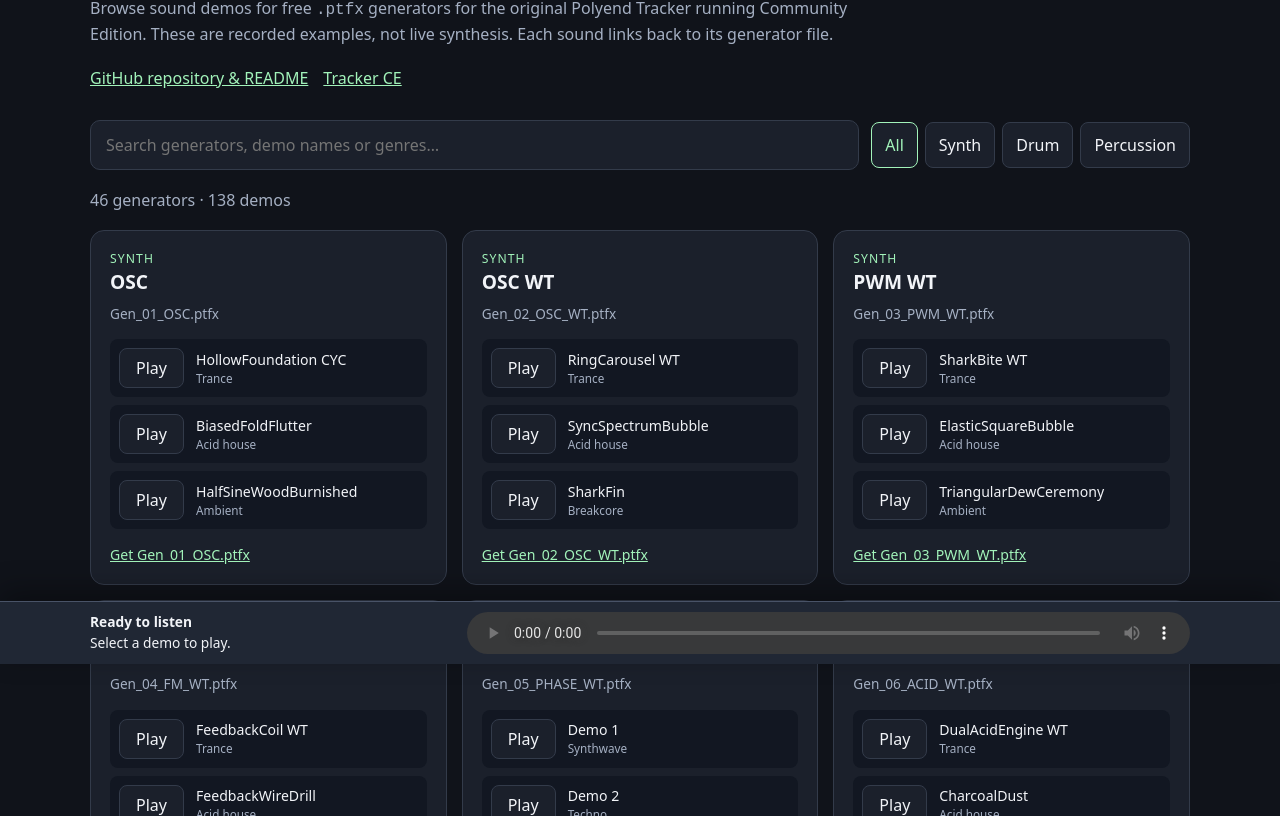
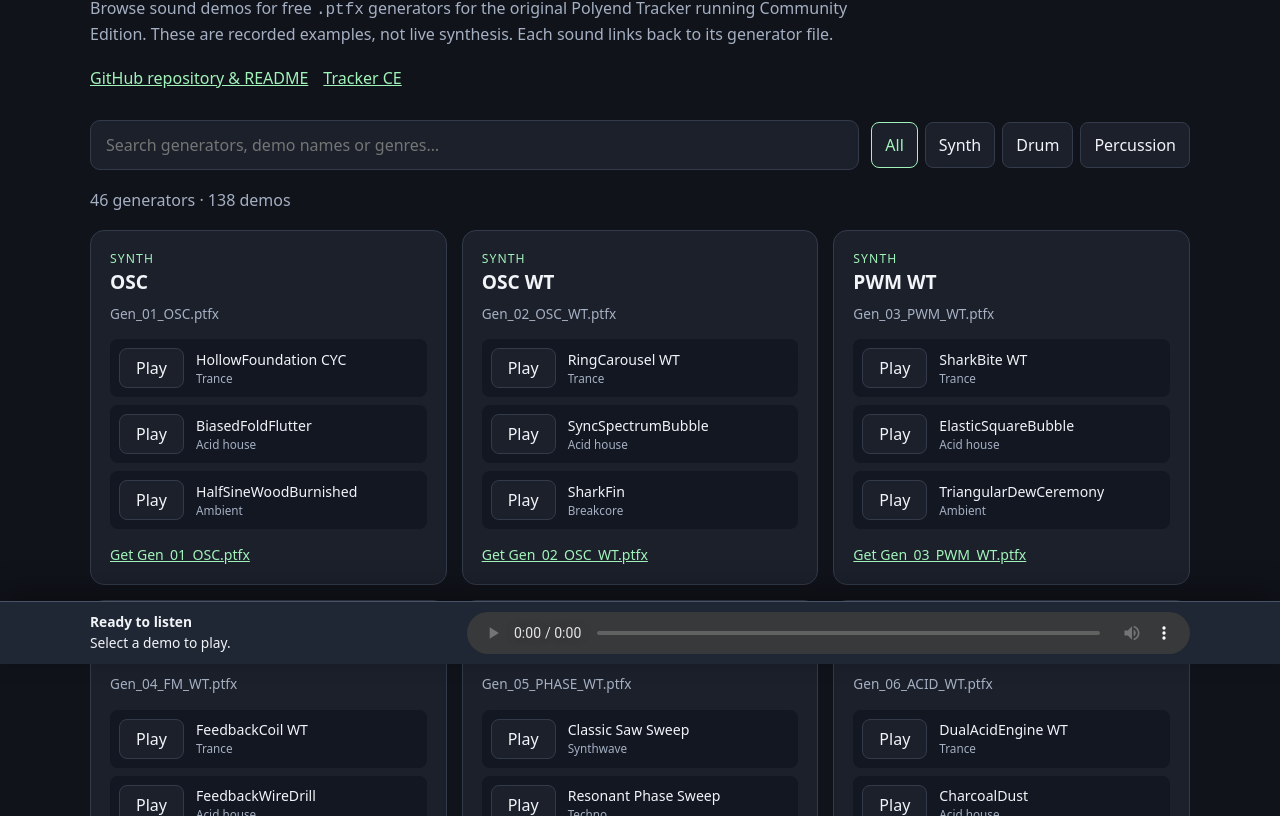
Before and after one commit to Aisjam/polyendtracker_effects, a plain HTML site: page index.html in a window 1280 px wide. Shown: the part 136-952 px from the top of the page. Drawn offline with Linux system fonts and the light colour scheme.

Commit message:
Display curated demo names and genre tags on audio browser

```diff
--- a/index.html
+++ b/index.html
@@ -34,7 +34,7 @@ const search=document.getElementById('search'),filters=document.getElementById('
 let catalog=[],category='All',active='';
 const categories=['All','Synth','Drum','Percussion'];
 function label(name){return name.replace(/\.ptfx$/i,'').replace(/^Gen_(?:Drum_|Perc_)?\d+_/i,'').replace(/_/g,' ').replace(/\bWT\b/g,'WT');}
-function displayDemo(d,i){const path=d.source||'';const file=path.split(/[\\/]/).pop()||'';const name=file.replace(/\.wav$/i,'').replace(/^(?:BASS|LEAD|KEYS|DRONE|DRUM|PERC|FX|PAD|SYNTH|SFX)_/i,'').replace(/_(?:WT|C4scan)$/i,'').replace(/_/g,' ');return name&&name!=='Demo-'+(i+1)?name:'Demo '+(i+1);}
+function displayDemo(d,i){if(d.name)return d.name;const path=d.source||'';const file=path.split(/[\\/]/).pop()||'';const name=file.replace(/\.wav$/i,'').replace(/^(?:BASS|LEAD|KEYS|DRONE|DRUM|PERC|FX|PAD|SYNTH|SFX)_/i,'').replace(/_(?:WT|C4scan)$/i,'').replace(/_/g,' ');return name&&name!=='Demo-'+(i+1)?name:'Demo '+(i+1);}
 function make(tag,cls,content){const n=document.createElement(tag);if(cls)n.className=cls;if(content!=null)n.textContent=content;return n}
 function redraw(){
  filters.replaceChildren();for(const c of categories){const b=make('button','',c);b.type='button';b.setAttribute('aria-pressed',String(c===category));b.onclick=()=>{category=c;redraw()};filters.append(b)}
@@ -46,7 +46,7 @@ function redraw(){
  const note=make('p','',g.generator);card.append(note);
  const demos=make('div','demos');
  for(let i=0;i<g.demos.length;i++){const d=g.demos[i];if(!/^Audio\/(?:Drum|Percussion|Synth)\/[A-Za-z0-9_-]+\/Demo-[1-9][0-9]*\.wav$/.test(d.destination||''))continue;
- const item=make('div','demo');const btn=make('button','play',active===d.destination&&!audio.paused?'Pause':'Play');btn.type='button';const description=make('div','demo-name',displayDemo(d,i));description.append(make('small','',d.genre||'Demo '+(i+1)));
+ const item=make('div','demo');const btn=make('button','play',active===d.destination&&!audio.paused?'Pause':'Play');btn.type='button';const description=make('div','demo-name',displayDemo(d,i));description.append(make('small','',d.genre||g.category));
  btn.onclick=()=>{if(active===d.destination){if(audio.paused)audio.play().catch(()=>{});else audio.pause();}else{active=d.destination;audio.src='./'+d.destination;now.replaceChildren(make('strong','',label(g.generator)),document.createTextNode(displayDemo(d,i)));audio.play().catch(()=>{});}updateButtons();};
  item.append(btn,description);demos.append(item)}
  card.append(demos);const footer=make('div','card-footer');const link=make('a','','Get '+g.generator);link.href=repo+'Effects/Generators/'+encodeURIComponent(g.category)+'/'+encodeURIComponent(g.generator);link.target='_blank';link.rel='noopener noreferrer';footer.append(link);card.append(footer);results.append(card)}
```
